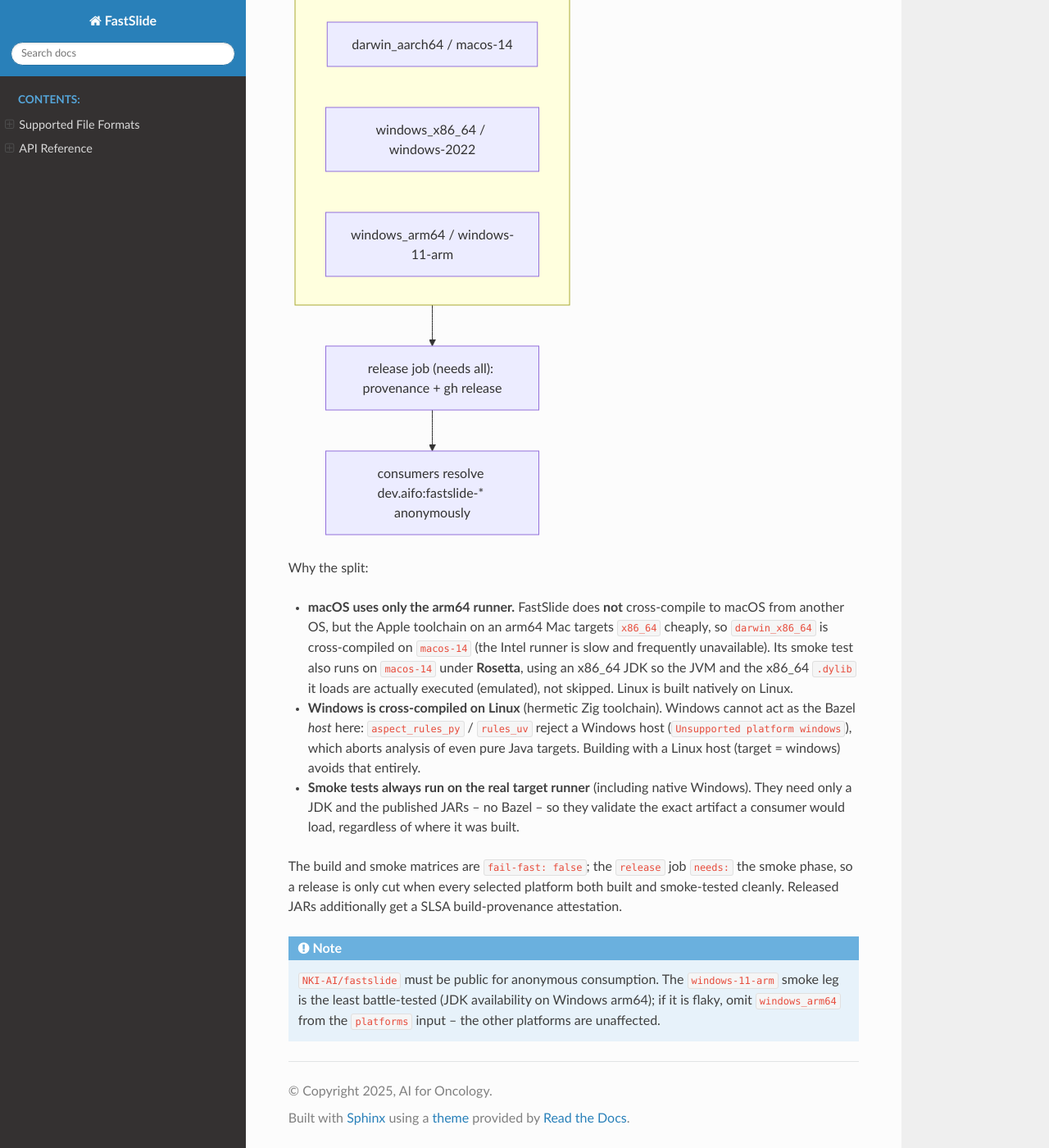
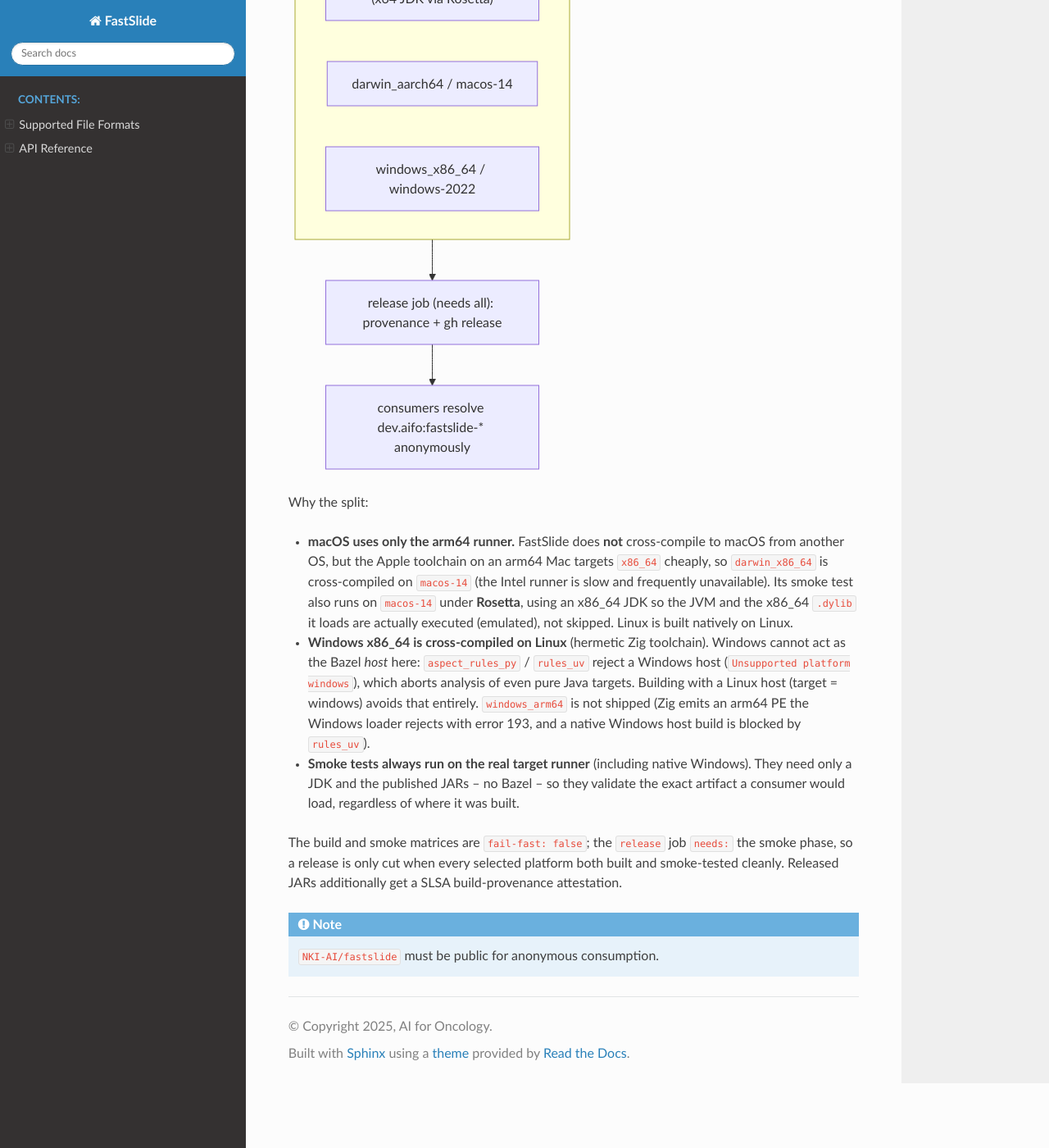
Before and after one commit to NKI-AI/fastslide, a Sphinx documentation site: the page built from docs/source/guides/java_packages.rst, in a window 1280 px wide and 1400 px high, scrolled down 3792 px. Shown: the whole window at 82% size. Built offline with Sphinx 7.4.7 and the Read the Docs theme 3.1.0, drawn with Linux system fonts in a browser that asks for light colours; pages that are not in the unit, such as notebooks, are missing from menus; some of the changed text lies outside the part shown.

Commit message:
fix(fastslide): java artifact building in GitHub
GitOrigin-RevId: 8724496069356293b12db5fa6a128f483b62c321

```diff
--- a/docs/source/guides/java_packages.rst
+++ b/docs/source/guides/java_packages.rst
@@ -22,7 +22,15 @@ A release contains:
 - ``SHA256SUMS`` -- checksums for every JAR.
 
 Supported ``<os>-<arch>`` classifiers: ``linux-x86_64``, ``linux-aarch64``,
-``darwin-x86_64``, ``darwin-aarch64``, ``windows-x86_64``, ``windows-aarch64``.
+``darwin-x86_64``, ``darwin-aarch64``, ``windows-x86_64``.
+
+.. note::
+
+   ``windows-aarch64`` is **not** published. The only available cross toolchain
+   (Zig) emits an arm64 Windows PE that the loader rejects (``LoadLibraryEx``
+   error 193), and we cannot build on a Windows host because ``rules_uv`` has no
+   Windows host support. It will be added once a native arm64 Windows build is
+   possible.
 
 The version is read from ``package/versions.json``. The release **tag equals the
 bare version** (e.g. ``0.7.0``) so the consumer's ``[revision]`` pattern resolves
@@ -51,7 +59,7 @@ release asset URL, then declares ordinary dependencies:
    dependencies {
        implementation("dev.aifo:fastslide-java:0.7.0")
        listOf("linux-x86_64", "linux-aarch64", "darwin-x86_64",
-              "darwin-aarch64", "windows-x86_64", "windows-aarch64")
+              "darwin-aarch64", "windows-x86_64")
            .forEach { runtimeOnly("dev.aifo:fastslide-native:0.7.0:$it") }
    }
 
@@ -131,7 +139,6 @@ followed by an aggregate **release** job:
            bmx["darwin_x86_64 / macos-14 (cross, Apple arm->x86_64)"]
            bma["darwin_aarch64 / macos-14 (native)"]
            bwx["windows_x86_64 / ubuntu-24.04 (cross, Zig)"]
-           bwa["windows_arm64 / ubuntu-24.04 (cross, Zig)"]
        end
        subgraph smoke [smoke: run JARs on the real target runner]
            slx["linux_x86_64 / ubuntu-24.04"]
@@ -139,7 +146,6 @@ followed by an aggregate **release** job:
            smx["darwin_x86_64 / macos-14 (x64 JDK via Rosetta)"]
            sma["darwin_aarch64 / macos-14"]
            swx["windows_x86_64 / windows-2022"]
-           swa["windows_arm64 / windows-11-arm"]
        end
        build --> smoke
        smoke --> rel["release job (needs all): provenance + gh release"]
@@ -154,11 +160,13 @@ Why the split:
   ``macos-14`` under **Rosetta**, using an x86_64 JDK so the JVM and the x86_64
   ``.dylib`` it loads are actually executed (emulated), not skipped. Linux is
   built natively on Linux.
-- **Windows is cross-compiled on Linux** (hermetic Zig toolchain). Windows
-  cannot act as the Bazel *host* here: ``aspect_rules_py`` / ``rules_uv`` reject
-  a Windows host (``Unsupported platform windows``), which aborts analysis of
-  even pure Java targets. Building with a Linux host (target = windows) avoids
-  that entirely.
+- **Windows x86_64 is cross-compiled on Linux** (hermetic Zig toolchain).
+  Windows cannot act as the Bazel *host* here: ``aspect_rules_py`` / ``rules_uv``
+  reject a Windows host (``Unsupported platform windows``), which aborts analysis
+  of even pure Java targets. Building with a Linux host (target = windows) avoids
+  that entirely. ``windows_arm64`` is not shipped (Zig emits an arm64 PE the
+  Windows loader rejects with error 193, and a native Windows host build is
+  blocked by ``rules_uv``).
 - **Smoke tests always run on the real target runner** (including native
   Windows). They need only a JDK and the published JARs -- no Bazel -- so they
   validate the exact artifact a consumer would load, regardless of where it was
@@ -171,7 +179,4 @@ SLSA build-provenance attestation.
 
 .. note::
 
-   ``NKI-AI/fastslide`` must be public for anonymous consumption. The
-   ``windows-11-arm`` smoke leg is the least battle-tested (JDK availability on
-   Windows arm64); if it is flaky, omit ``windows_arm64`` from the ``platforms``
-   input -- the other platforms are unaffected.
+   ``NKI-AI/fastslide`` must be public for anonymous consumption.
```
Also changed, not shown: 2 other files.
